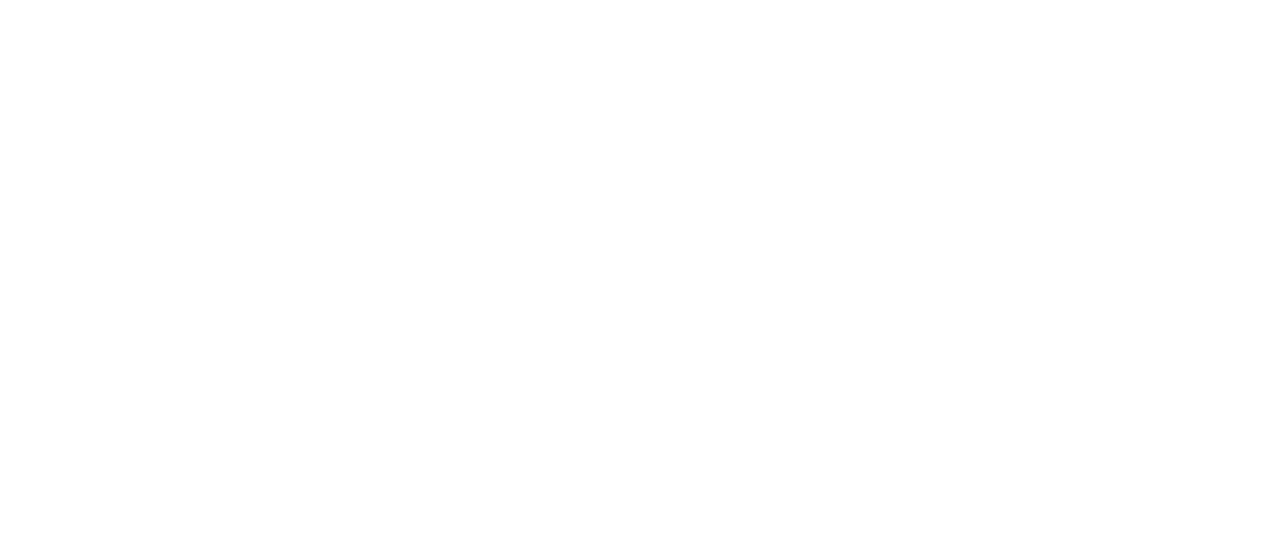
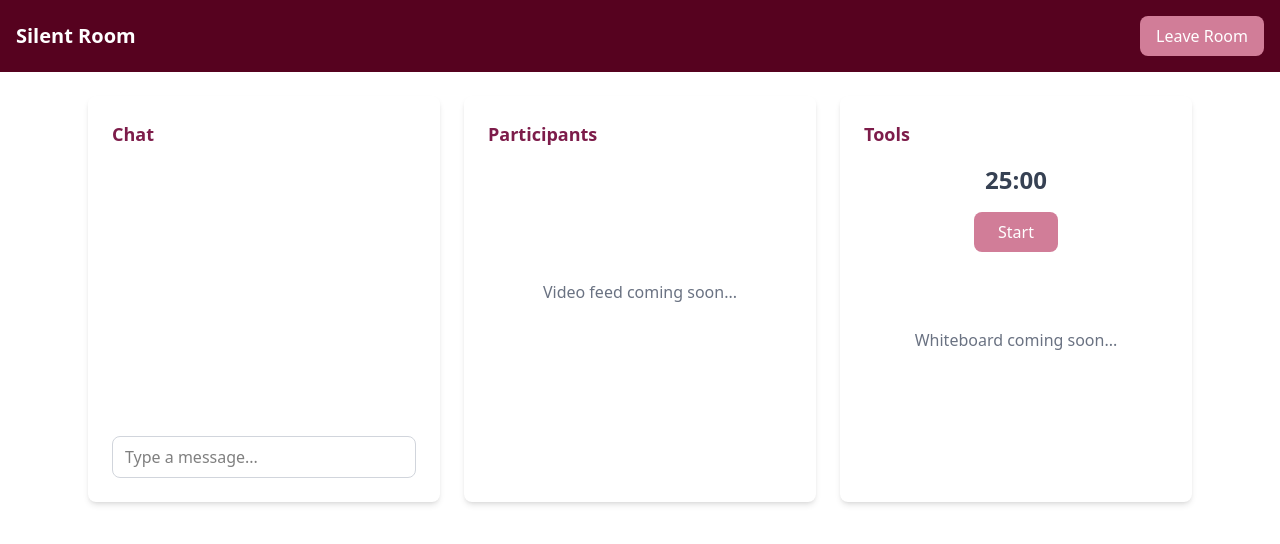
Before and after one commit to Gidayi-dev/Virty, a React (Vite) app: page /studyroom in a window 1280 px wide. Before the commit this address had no page. Shown: the top 544 px of the page. Built offline with nearby package versions, Linux system fonts and the light colour scheme.

Commit message:
dashboard

```diff
--- a/src/App.jsx
+++ b/src/App.jsx
@@ -2,6 +2,7 @@
 import SignUp from "./components/home/signup";
 import Login from "./components/home/login";
 import Dashboard from "./components/home/dashboard";
+import StudyRoom from "./components/rooms/studyroom";
 
 function App() {
   return (
@@ -10,6 +11,7 @@
       <Route path="/signup" element={<SignUp />} />
       <Route path="/login" element={<Login />} />
       <Route path="/dashboard" element={<Dashboard />} />
+      <Route path="/studyroom" element={<StudyRoom />} />
     </Routes>
   );
 }
--- a/src/components/home/dashboard.jsx
+++ b/src/components/home/dashboard.jsx
@@ -45,7 +45,7 @@
 
   const joinRoom = (roomType) => {
     toast.success(`Joining ${roomType} room...`, { autoClose: 2000 });
-    setTimeout(() => navigate('/study-room'), 2000); // Placeholder route
+    setTimeout(() => navigate('/studyroom'), 2000); // Placeholder route
   };
 
   const toggleTheme = () => {
--- /dev/null
+++ b/src/components/rooms/studyroom.jsx
@@ -0,0 +1,132 @@
+import React, { useState, useEffect } from 'react';
+import { useNavigate, useLocation } from 'react-router-dom';
+import { ToastContainer, toast } from 'react-toastify';
+import 'react-toastify/dist/ReactToastify.css';
+
+const StudyRoom = () => {
+  const [messages, setMessages] = useState([]);
+  const [newMessage, setNewMessage] = useState('');
+  const [timer, setTimer] = useState(25 * 60); // 25 minutes in seconds
+  const [timerRunning, setTimerRunning] = useState(false);
+  const navigate = useNavigate();
+  const location = useLocation();
+
+  // Get room type from navigation state (passed from Dashboard)
+  const roomType = location.state?.roomType || 'Silent';
+
+  // Pomodoro Timer Logic
+  useEffect(() => {
+    let interval;
+    if (timerRunning && timer > 0) {
+      interval = setInterval(() => {
+        setTimer((prev) => prev - 1);
+      }, 1000);
+    } else if (timer === 0) {
+      toast.success('Pomodoro complete! Take a break.', { autoClose: 2000 });
+      setTimerRunning(false);
+      setTimer(25 * 60); // Reset to 25 minutes
+    }
+    return () => clearInterval(interval);
+  }, [timerRunning, timer]);
+
+  const handleSendMessage = (e) => {
+    e.preventDefault();
+    if (newMessage.trim()) {
+      setMessages([...messages, { text: newMessage, sender: 'You', timestamp: new Date().toLocaleTimeString() }]);
+      setNewMessage('');
+      toast.info('Message sent!', { autoClose: 1000 });
+    }
+  };
+
+  const togglePomodoro = () => {
+    setTimerRunning(!timerRunning);
+    if (!timerRunning) {
+      toast.success('Pomodoro started!', { autoClose: 2000 });
+    } else {
+      toast.info('Pomodoro paused.', { autoClose: 2000 });
+    }
+  };
+
+  const leaveRoom = () => {
+    toast.info('Leaving room...', { autoClose: 2000 });
+    setTimeout(() => navigate('/dashboard'), 2000);
+  };
+
+  const formatTime = (seconds) => {
+    const mins = Math.floor(seconds / 60);
+    const secs = seconds % 60;
+    return `${mins}:${secs < 10 ? '0' + secs : secs}`;
+  };
+
+  return (
+    <div className="min-h-screen bg-white">
+      {/* Top Navigation Bar */}
+      <div className="bg-[#56021F] text-white p-4 flex justify-between items-center">
+        <h1 className="text-xl font-bold">{roomType} Room</h1>
+        <div className="flex items-center space-x-4">
+          <button
+            onClick={leaveRoom}
+            className="bg-[#D17D98] text-white px-4 py-2 rounded-lg hover:bg-[#7D1C4A]"
+          >
+            Leave Room
+          </button>
+        </div>
+      </div>
+
+      {/* Main Content */}
+      <div className="p-6 max-w-6xl mx-auto grid grid-cols-1 md:grid-cols-3 gap-6">
+        {/* Chat Section */}
+        <div className="md:col-span-1 bg-white p-6 rounded-lg shadow-md">
+          <h2 className="text-lg font-semibold text-[#7D1C4A] mb-4">Chat</h2>
+          <div className="h-64 overflow-y-auto mb-4">
+            {messages.map((msg, index) => (
+              <div key={index} className="mb-2">
+                <span className="text-xs text-gray-500">{msg.timestamp} - {msg.sender}: </span>
+                <span className="text-sm text-gray-700">{msg.text}</span>
+              </div>
+            ))}
+          </div>
+          <form onSubmit={handleSendMessage}>
+            <input
+              type="text"
+              value={newMessage}
+              onChange={(e) => setNewMessage(e.target.value)}
+              placeholder="Type a message..."
+              className="w-full px-3 py-2 rounded-lg border border-gray-300 focus:outline-none focus:ring-2 focus:ring-[#D17D98]"
+            />
+          </form>
+        </div>
+
+        {/* Video/Participants Section (Placeholder) */}
+        <div className="md:col-span-1 bg-white p-6 rounded-lg shadow-md">
+          <h2 className="text-lg font-semibold text-[#7D1C4A] mb-4">Participants</h2>
+          <div className="h-64 flex items-center justify-center text-gray-500">
+            <p>Video feed coming soon...</p>
+          </div>
+        </div>
+
+        {/* Tools Section */}
+        <div className="md:col-span-1 bg-white p-6 rounded-lg shadow-md">
+          <h2 className="text-lg font-semibold text-[#7D1C4A] mb-4">Tools</h2>
+          {/* Pomodoro Timer */}
+          <div className="text-center mb-6">
+            <p className="text-2xl font-bold text-gray-700 mb-4">{formatTime(timer)}</p>
+            <button
+              onClick={togglePomodoro}
+              className="bg-[#D17D98] text-white px-6 py-2 rounded-lg hover:bg-[#7D1C4A]"
+            >
+              {timerRunning ? 'Pause' : 'Start'}
+            </button>
+          </div>
+          {/* Whiteboard Placeholder */}
+          <div className="h-32 flex items-center justify-center text-gray-500">
+            <p>Whiteboard coming soon...</p>
+          </div>
+        </div>
+      </div>
+      <ToastContainer position="top-right" />
+    </div>
+  );
+};
+
+export default StudyRoom;
```
Also changed, not shown: src/components/rooms/rooms.jsx (deleted).
